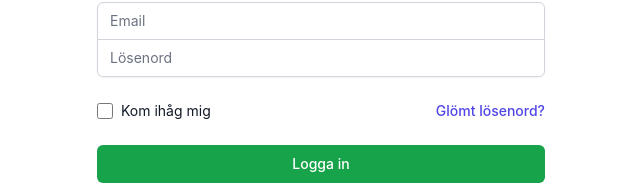
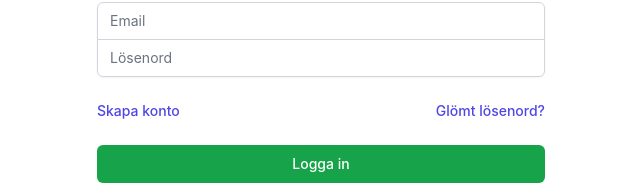
Before and after one commit to FredrikFalto/Smart-Waste, a React (Create React App) app in the folder frontend/: page / in a window 1280 px wide. Shown: the part 236-427 px from the top of the page, without its empty margins (319-959 px from the left). Built offline with nearby package versions, Linux system fonts and the light colour scheme.

Commit message:
Created hooks and context for user signup and login

```diff
--- /dev/null
+++ b/frontend/src/context/authContext.jsx
@@ -0,0 +1,28 @@
+import { createContext, useReducer } from 'react'
+
+export const AuthContext = createContext()
+
+export const authReducer = (state, action) => {
+    switch (action.type) {
+        case 'LOGIN':
+            return { user: action.payload }
+        case 'LOGOUT':
+            return { user: null }
+        default:
+            return state
+    }
+}
+
+export const AuthContextProvider = ({ children }) => {
+    const [state, dispatch] = useReducer(authReducer, {
+        user: null,
+    })
+
+    console.log('AuthContext state: ', state)
+
+    return (
+        <AuthContext.Provider value={{ ...state, dispatch }}>
+            {children}
+        </AuthContext.Provider>
+    )
+}
--- a/frontend/src/index.js
+++ b/frontend/src/index.js
@@ -2,10 +2,13 @@ import React from 'react';
 import ReactDOM from 'react-dom/client';
 import './styles/index.css';
 import App from './App';
+import { AuthContextProvider } from './context/authContext'
 
-const root = ReactDOM.createRoot(document.getElementById('root'));
+const root = ReactDOM.createRoot(document.getElementById('root'))
 root.render(
     <React.StrictMode>
-        <App />
+        <AuthContextProvider>
+            <App />
+        </AuthContextProvider>
     </React.StrictMode>
-);
+)
--- a/frontend/src/pages/login/login.jsx
+++ b/frontend/src/pages/login/login.jsx
@@ -5,71 +5,65 @@ import Logo from '../../img/Logo.svg';
 
 const LogIn = () => {
     return (
-        <div className="flex min-h-full items-center justify-center py-12 px-4 sm:px-6 lg:px-8">
-            <div className="w-full max-w-md space-y-8">
+        <div className='flex min-h-full items-center justify-center py-12 px-4 sm:px-6 lg:px-8'>
+            <div className='w-full max-w-md space-y-8'>
                 <div>
                     <img
-                        className="mx-auto"
+                        className='mx-auto'
                         src={Logo}
-                        alt="Smart Waste logo"
+                        alt='Smart Waste logo'
                     />
-                    <h2 className="mt-6 text-center text-3xl font-bold tracking-tight text-gray-900">
+                    <h2 className='mt-6 text-center text-3xl font-bold tracking-tight text-gray-900'>
                         Logga in
                     </h2>
                 </div>
-                <form className="mt-8 space-y-6" action="#" method="POST">
-                    <input type="hidden" name="remember" value="true" />
-                    <div className="-space-y-px rounded-md shadow-sm">
+                <form className='mt-8 space-y-6' action='#' method='POST'>
+                    <input type='hidden' name='remember' value='true' />
+                    <div className='-space-y-px rounded-md shadow-sm'>
                         <div>
-                            <label htmlFor="email-address" className="sr-only">
+                            <label htmlFor='email-address' className='sr-only'>
                                 Email address
                             </label>
                             <input
-                                id="email-address"
-                                name="email"
-                                type="email"
-                                autoComplete="email"
+                                id='email-address'
+                                name='email'
+                                type='email'
+                                autoComplete='email'
                                 required
-                                className="relative block w-full appearance-none rounded-none rounded-t-md border border-gray-300 px-3 py-2 text-gray-900 placeholder-gray-500 focus:z-10 focus:border-indigo-500 focus:outline-none focus:ring-green-600 sm:text-sm"
-                                placeholder="Email"
+                                className='relative block w-full appearance-none rounded-none rounded-t-md border border-gray-300 px-3 py-2 text-gray-900 placeholder-gray-500 focus:z-10 focus:border-indigo-500 focus:outline-none focus:ring-green-600 sm:text-sm'
+                                placeholder='Email'
                             />
                         </div>
                         <div>
-                            <label htmlFor="password" className="sr-only">
+                            <label htmlFor='password' className='sr-only'>
                                 Password
                             </label>
                             <input
-                                id="password"
-                                name="password"
-                                type="password"
-                                autoComplete="current-password"
+                                id='password'
+                                name='password'
+                                type='password'
+                                autoComplete='current-password'
                                 required
-                                className="relative block w-full appearance-none rounded-none rounded-b-md border border-gray-300 px-3 py-2 text-gray-900 placeholder-gray-500 focus:z-10 focus:border-indigo-500 focus:outline-none focus:ring-indigo-500 sm:text-sm"
-                                placeholder="Lösenord"
+                                className='relative block w-full appearance-none rounded-none rounded-b-md border border-gray-300 px-3 py-2 text-gray-900 placeholder-gray-500 focus:z-10 focus:border-indigo-500 focus:outline-none focus:ring-indigo-500 sm:text-sm'
+                                placeholder='Lösenord'
                             />
                         </div>
                     </div>
 
-                    <div className="flex items-center justify-between">
-                        <div className="flex items-center">
-                            <input
-                                id="remember-me"
-                                name="remember-me"
-                                type="checkbox"
-                                className="h-4 w-4 rounded border-gray-300 text-indigo-600 focus:ring-indigo-500"
-                            />
-                            <label
-                                htmlFor="remember-me"
-                                className="ml-2 block text-sm text-gray-900"
+                    <div className='flex items-center justify-between'>
+                        <div className='text-sm'>
+                            <a
+                                href='/'
+                                className='font-medium text-indigo-600 hover:text-indigo-500'
                             >
-                                Kom ihåg mig
-                            </label>
+                                Skapa konto
+                            </a>
                         </div>
 
-                        <div className="text-sm">
+                        <div className='text-sm'>
                             <a
-                                href="/"
-                                className="font-medium text-indigo-600 hover:text-indigo-500"
+                                href='/'
+                                className='font-medium text-indigo-600 hover:text-indigo-500'
                             >
                                 Glömt lösenord?
                             </a>
@@ -77,16 +71,16 @@ const LogIn = () => {
                     </div>
 
                     <div>
-                        <Link to="/home">
+                        <Link to='/home'>
                             <button
-                                type="submit"
-                                className="group relative flex w-full justify-center rounded-md border border-transparent bg-green-600 py-2 px-4 text-sm font-medium text-white"
+                                type='submit'
+                                className='group relative flex w-full justify-center rounded-md border border-transparent bg-green-600 py-2 px-4 text-sm font-medium text-white'
                             >
-                                <span className="absolute inset-y-0 left-0 flex items-center pl-3">
+                                <span className='absolute inset-y-0 left-0 flex items-center pl-3'>
                                     <path
-                                        fillRule="evenodd"
-                                        d="M10 1a4.5 4.5 0 00-4.5 4.5V9H5a2 2 0 00-2 2v6a2 2 0 002 2h10a2 2 0 002-2v-6a2 2 0 00-2-2h-.5V5.5A4.5 4.5 0 0010 1zm3 8V5.5a3 3 0 10-6 0V9h6z"
-                                        clipRule="evenodd"
+                                        fillRule='evenodd'
+                                        d='M10 1a4.5 4.5 0 00-4.5 4.5V9H5a2 2 0 00-2 2v6a2 2 0 002 2h10a2 2 0 002-2v-6a2 2 0 00-2-2h-.5V5.5A4.5 4.5 0 0010 1zm3 8V5.5a3 3 0 10-6 0V9h6z'
+                                        clipRule='evenodd'
                                     />
                                 </span>
                                 Logga in
@@ -96,7 +90,7 @@ const LogIn = () => {
                 </form>
             </div>
         </div>
-    );
+    )
 };
 
 export default LogIn;
```
Also changed, not shown: frontend/hooks/useAuthContext.jsx (added, +12 -0 lines).
